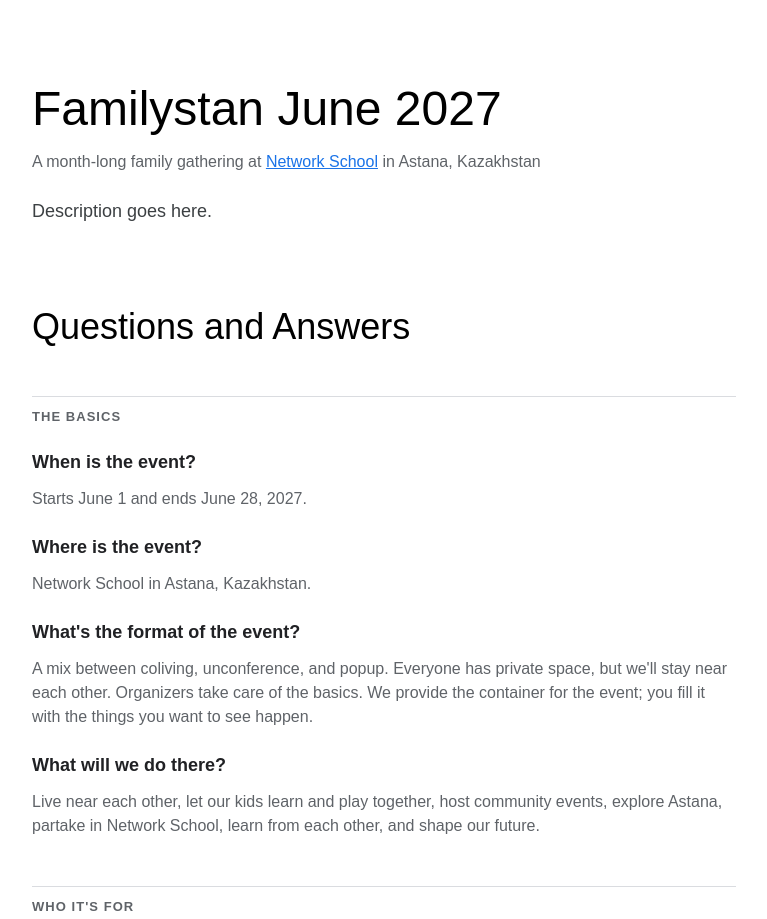
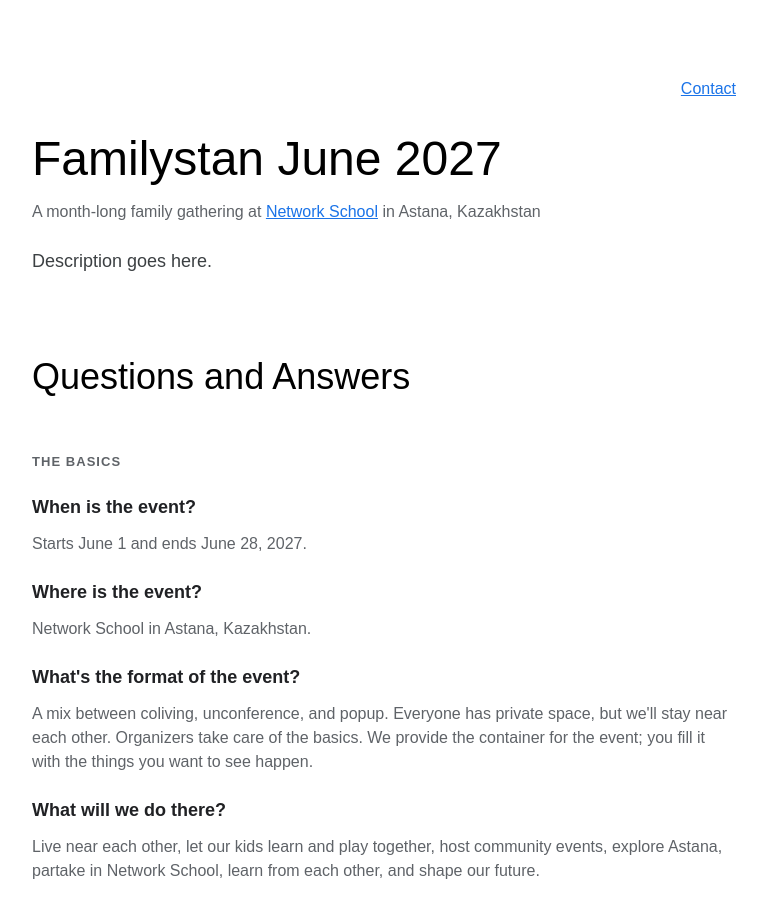
Before and after one commit to grinland/familystan, a plain HTML site: page index.html in a window 1280 px wide. Shown: the top 919 px of the page, without its empty margins (32-799 px from the left). Drawn offline with Linux system fonts and the light colour scheme.

Commit message:
Contact link, get-in-touch Q, drop organizers Q and dividers

```diff
--- a/index.html
+++ b/index.html
@@ -42,9 +42,7 @@
       }
 
       h3 {
-        margin: 3rem 0 0;
-        padding-top: 0.75rem;
-        border-top: 1px solid #dadce0;
+        margin: 3.5rem 0 0;
         font-size: 0.8125rem;
         font-weight: 700;
         letter-spacing: 0.08em;
@@ -104,6 +102,12 @@
           font-size: 1.5rem;
         }
       }
+      .top-nav {
+        margin-bottom: 2rem;
+        text-align: right;
+        font-size: 1rem;
+      }
+
       .section-subtitle {
         margin-top: 0.5rem;
         font-size: 1.125rem;
@@ -114,6 +118,7 @@
   </head>
   <body>
     <main>
+      <nav class="top-nav"><a href="https://x.com/grin_io">Contact</a></nav>
       <h1>Familystan June 2027</h1>
       <p>
         A month-long family gathering at
@@ -295,13 +300,12 @@
           <p>Only if they're funny and tasteful. High five!</p>
         </div>
 
-        <h3>The people behind it</h3>
+        <h3>Contact</h3>
 
-        <div class="qa-item" id="who-are-the-organizers">
-          <h4>Who are the organizers?</h4>
+        <div class="qa-item" id="how-to-get-in-touch">
+          <h4>How to get in touch?</h4>
           <p>
-            grin, Jer &amp; Abi, and Lily. Veronica is Network School's
-            contact for families. Message us: TBD
+            <a href="https://x.com/grin_io">DM grin on X</a>
           </p>
         </div>
       </section>
```
